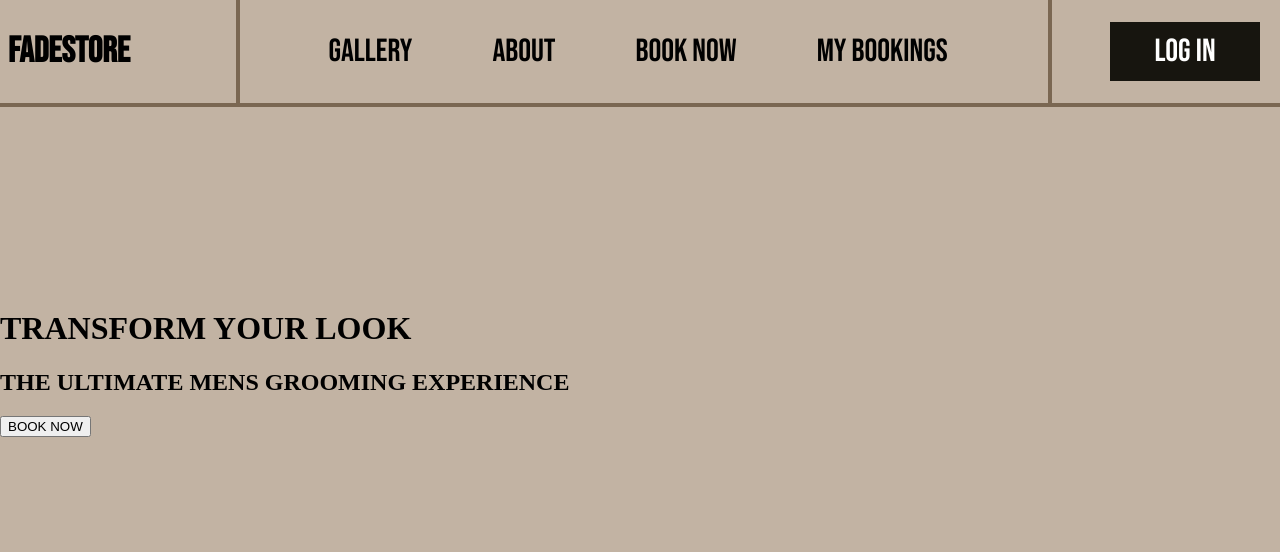
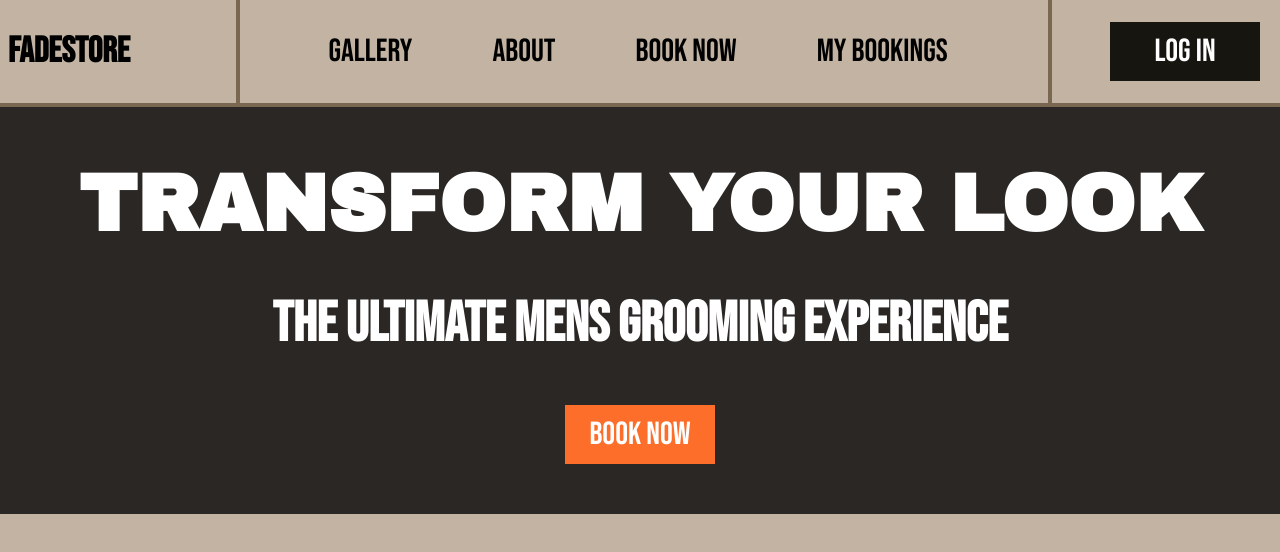
Before and after one commit to 4un01/barbershop, a website: page public/index.html in a window 1280 px wide. Drawn offline with Linux system fonts and the light colour scheme.

Commit message:
Styled the hero section

```diff
--- a/public/home.css
+++ b/public/home.css
@@ -4,7 +4,7 @@
     background-color: #C2B3A3;
     display: grid;
     grid-template-columns: 1fr;
-    grid-template-rows: 1r auto 1fr;
+    grid-template-rows: auto 1fr auto;
 }
 
 
@@ -64,3 +64,38 @@
     padding: 10px;
     margin-right: 20px;
 }
+
+
+
+
+.heroSection{
+    height: fit-content;
+    width: 100%;
+    display: flex;
+    flex-direction: column;
+    justify-content: flex-start;
+    align-items: center;
+    padding-bottom: 50px;
+    background-color: #2B2725;
+}
+.heroSection h1{
+    font-family: 'Archivo Black';
+    color: white;
+    font-size: 5em;
+}
+.heroSection h2{
+    font-family: 'Bebas Neue';
+    color: white;
+    font-size: 3.5em;
+    margin-top: -10px;
+}
+#bookBtn{
+    width: 150px;
+    height: fit-content;
+    background-color: #FE6E2B;
+    border: none;
+    font-family: 'Bebas Neue';
+    font-size: 2em;
+    color: white;
+    padding: 10px;
+}
```
